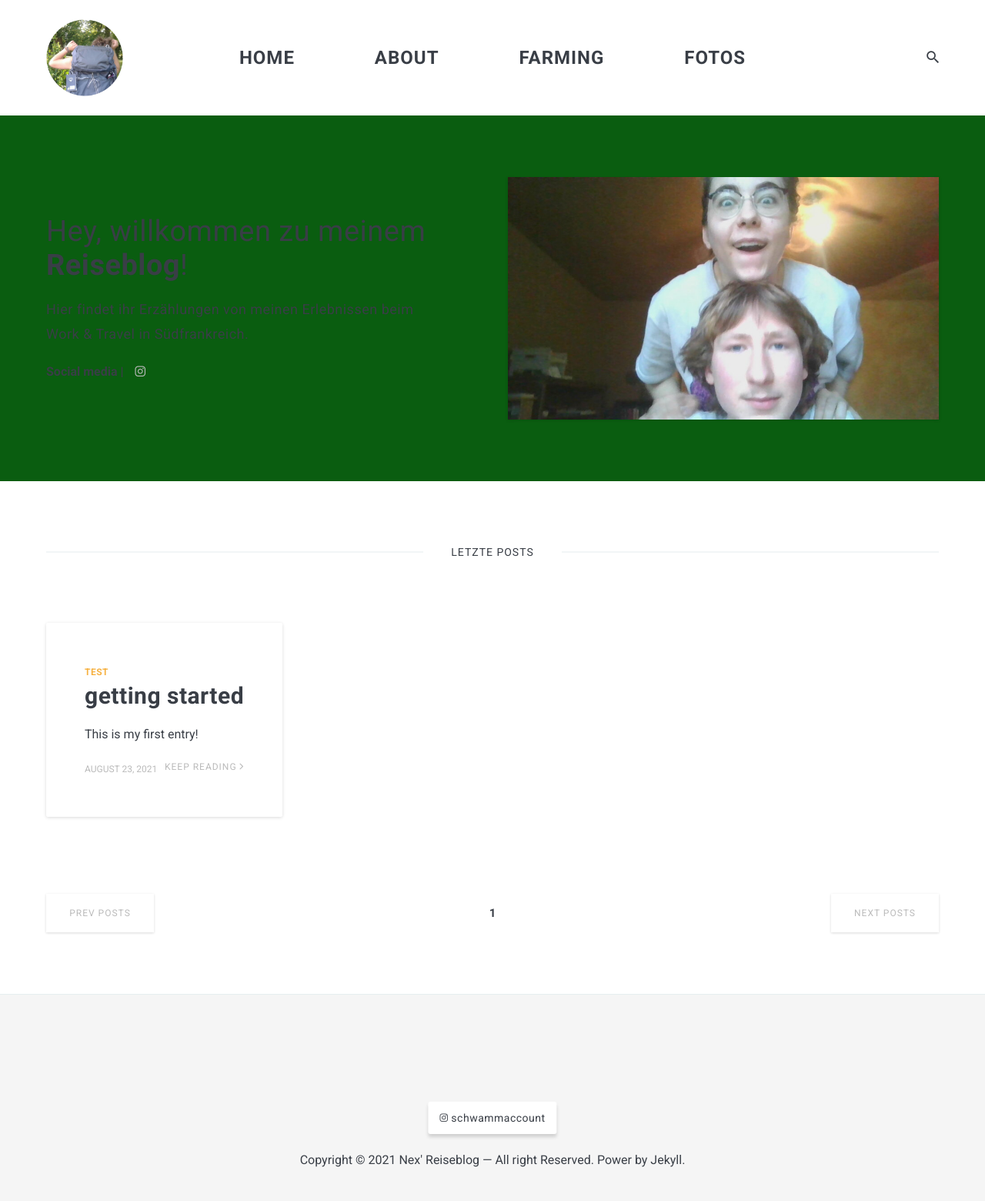
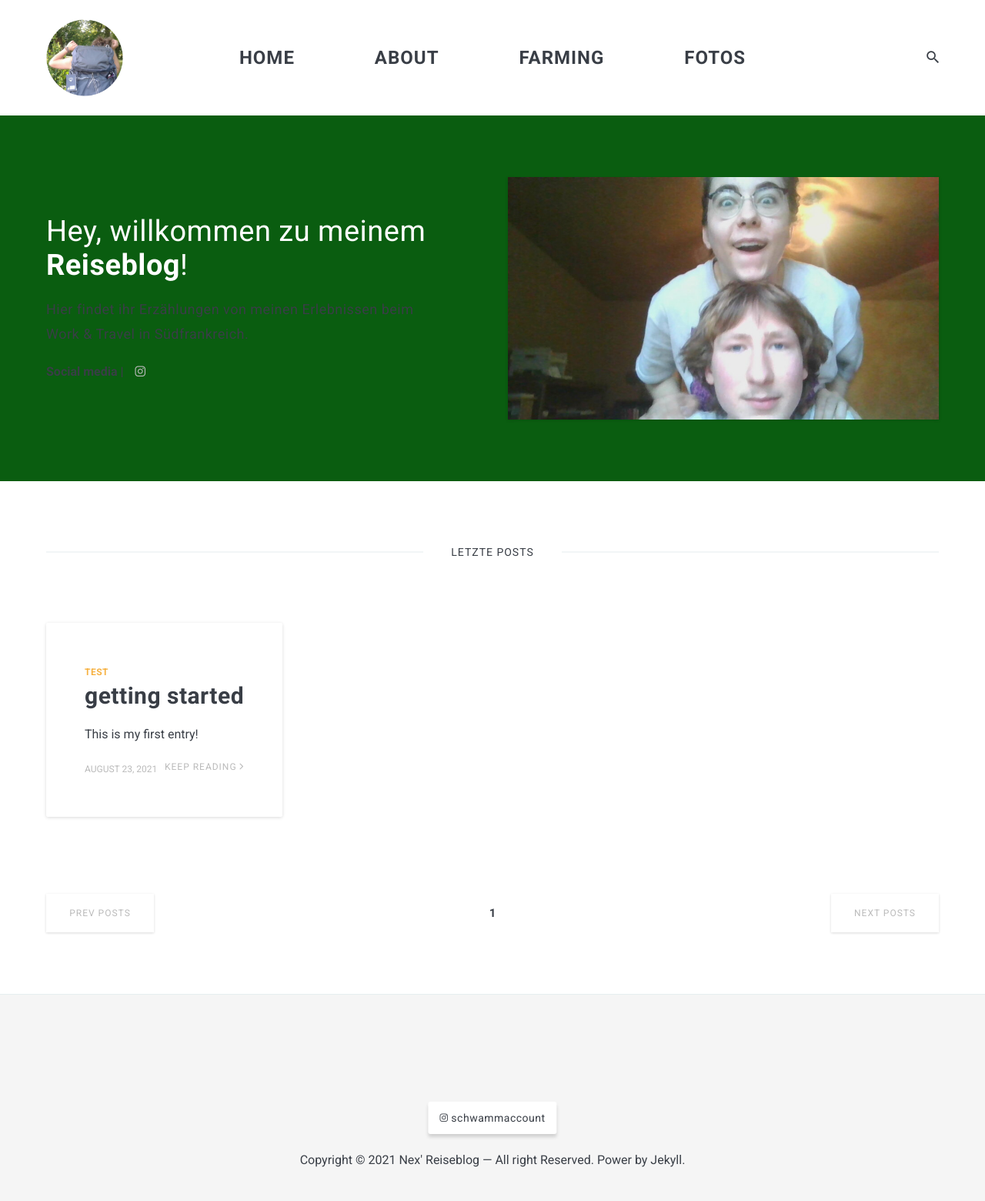
Before and after one commit to anneke-streit/anneke-streit.github.io, a Jekyll site: the page built from index.html, in a window 1280 px wide. Shown: the whole page at 77% size. Built offline with Jekyll 4.4.1, drawn with Linux system fonts in a browser that asks for light colours; nearby versions of some CDN libraries; the list of posts is cut into pages by our own code.

Commit message:
Update _hero.scss

```diff
--- a/_sass/3-modules/_hero.scss
+++ b/_sass/3-modules/_hero.scss
@@ -17,6 +17,7 @@
     .hero__title {
       font-size: 38px;
       font-weight: normal;
+      color: $white;
     }
 
     .hero__subtitle {
```
